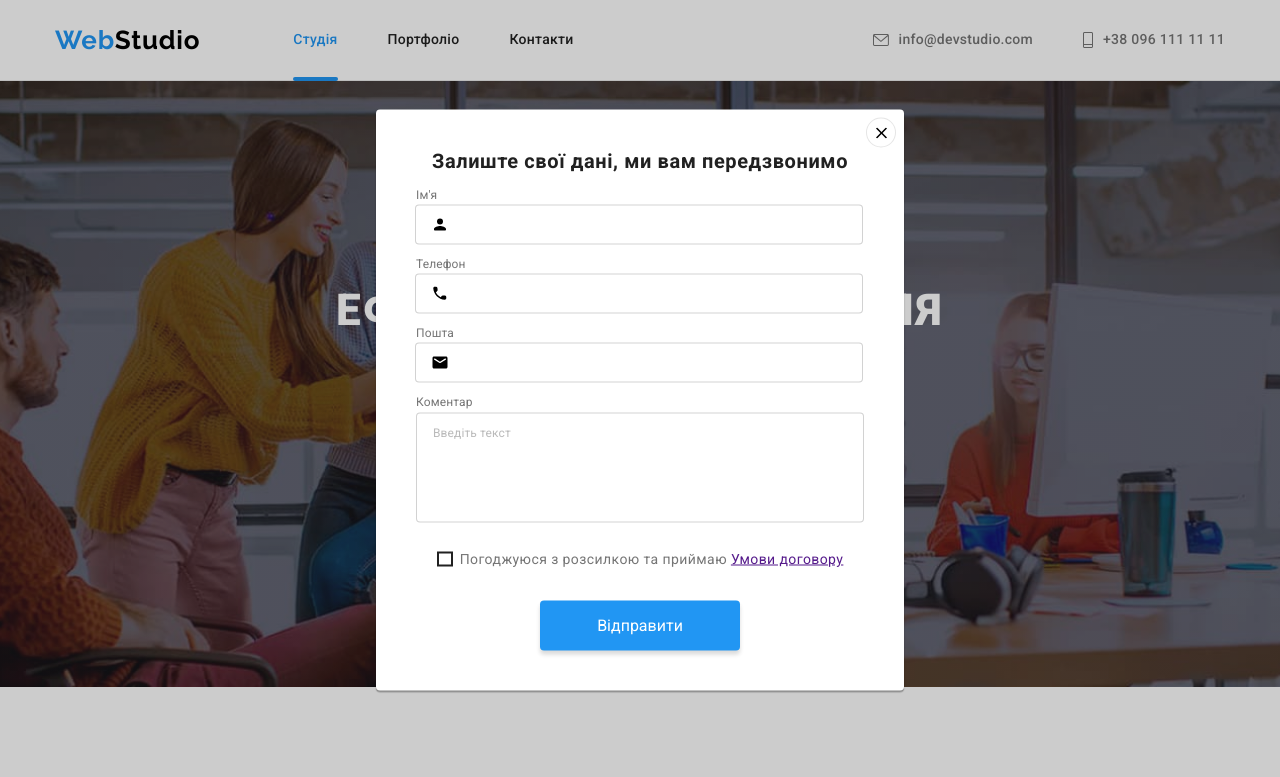
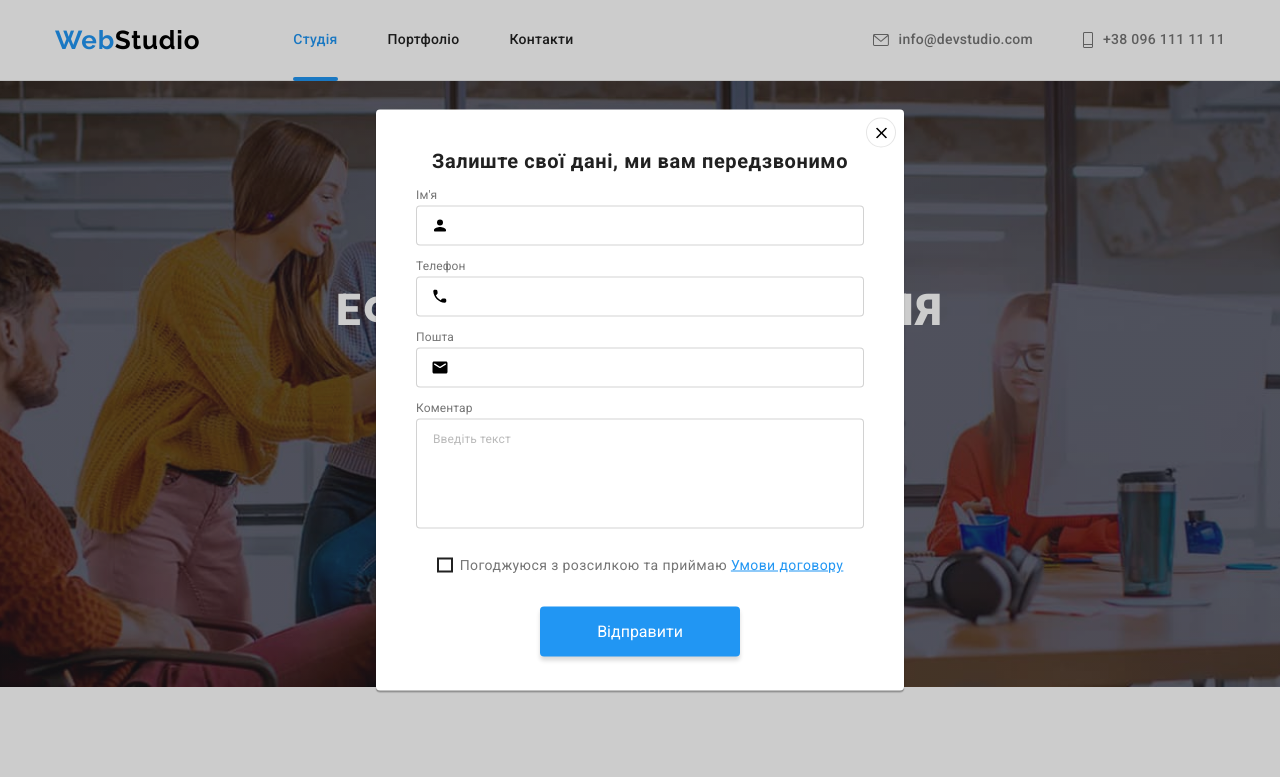
Before and after one commit to IrinaDru/goit-markup-hw-06, a plain HTML site: page index.html in a window 1280 px wide. Both pictures are taken after a click on the button "Замовити послугу". Shown: the top 777 px of the page. Drawn offline with nearby package versions, Linux system fonts and the light colour scheme.

Commit message:
Виправляє помилки по дз

```diff
--- a/css/styles.css
+++ b/css/styles.css
@@ -931,6 +931,10 @@ body {
         margin-right: 10px;
     }
 
+    .mail-footer-label {
+        margin-right: 12px;
+    }
+
     .mail-footer-label input {
         padding-top: 15px;
         padding-bottom: 15px;
@@ -939,7 +943,7 @@ body {
         height: 50px;
 
         background-color: inherit;
-        margin-right: 12px;
+
         border: 1px solid rgba(255, 255, 255, 0.3);
         filter: drop-shadow(0px 4px 4px rgba(0, 0, 0, 0.15));
         border-radius: 4px;
@@ -969,7 +973,6 @@ body {
 
    .modal-text {
     color: #212121;
-
     font-weight: 700;
     font-size: 20px;
     line-height: 23px;
@@ -977,6 +980,16 @@ body {
     letter-spacing: 0.03em;
 
     margin-bottom: 12px;
+   }
+
+   .modal-form-element {
+
+    margin-bottom: 10px;
+   }
+
+   .modal-form-textarea {
+
+    margin-bottom: 20px;
    }
 
    .form-input {
@@ -995,9 +1008,8 @@ body {
    }
 
    .label-form {
-    display: inline-flex;
-    justify-content: center;
-    align-items: center;
+    display: inline-block;
+
     margin-bottom: 4px;
     font-weight: 400;
     font-size: 12px;
@@ -1005,19 +1017,22 @@ body {
     letter-spacing: 0.01em;
    }
 
-   .label-form:nth-last-child(-n+2) {
-    margin-bottom: 0;
+   .label-form-agree {
+    display: inline-flex;
+    align-items: center;
    }
+
 
    .input-icon input {
     min-height: 40px;
     padding-left: 42px;
-    margin: -1px;
+    padding-top: 0;
+    padding-bottom: 0;
+    padding-right: 0;
    }
 
    .input-icon {
     position: relative;
-    margin-bottom: 10px;
    }
 
    .user-name-icon {
@@ -1053,9 +1068,9 @@ body {
 
   .textarea-form {
     padding: 12px 16px;
-    margin-bottom: 20px;
+
     font-weight: 400;
-    font-size: 12px;
+    font-size: 16px;
     line-height: 14px;
     letter-spacing: 0.01em;
     outline: transparent;
@@ -1082,6 +1097,18 @@ body {
     margin-bottom: 30px;
    }
 
+   .agree-text {
+    color: var(--primary-text-color);
+    font-weight: 400;
+    font-size: 14px;
+    line-height: 24px;
+    letter-spacing: 0.03em;
+   }
+
+   .agree-text a {
+    color: var(--accent-color);
+   }
+
    .checkbox {
     /* -webkit-appearance: none;
     -moz-appearance: none;
@@ -1096,17 +1123,18 @@ body {
     overflow: hidden;
    }
 
-   .button--modal-form {
+   .button-modal-form {
     display: block;
     margin-left: auto;
     margin-right: auto;
-    min-width: 200px;
-    min-height: 50px;
+    width: 200px;
+    height: 50px;
     color: var(--hero-text-color);
     background-color: var(--accent-color);
     border: 0;
     box-shadow: 0px 4px 4px rgba(0, 0, 0, 0.15);
     border-radius: 4px;
+    cursor: pointer;
    }
 
    .button--modal-form:hover,
@@ -1134,10 +1162,3 @@ body {
     background-origin: border-box;
     background-image: url('../images/icon-check.svg');
    }
-
-   .agree-text {
-    font-weight: 400;
-    font-size: 14px;
-    line-height: 24px;
-    letter-spacing: 0.03em;
-   }
--- a/index.html
+++ b/index.html
@@ -482,6 +482,7 @@
             <p class="modal-text">Залиште свої дані, ми вам передзвонимо</p>
             <form class="modal-form">
 
+                <div class="modal-form-element">
                     <label class="label-form" for="user-name">Ім'я</label>
                     <div class="input-icon">
                         <input class="form-input" type="text" name="user-name" id="user-name" autofocus>
@@ -489,17 +490,19 @@
                         <use href="./images/icons.svg#icon-name"></use>
                         </svg>
                     </div>
+                </div>
 
-
+                <div class="modal-form-element">
                     <label class="label-form" for="user-tel">Телефон</label>
                     <div class="input-icon">
                         <input class="form-input" type="tel" name="user-tel" id="user-tel">
                         <svg class="user-name-icon" width="18" height="18">
                         <use href="./images/icons.svg#icon-phone"></use>
                         </svg>
-                         </div>
+                    </div>
+                </div>
 
-
+                <div class="modal-form-element">
                     <label class="label-form" for="user-email">Пошта</label>
                     <div class="input-icon">
                         <input class="form-input" type="email" name="user-email" id="user-email">
@@ -507,15 +510,17 @@
                         <use href="./images/icons.svg#icon-email"></use>
                         </svg>
                     </div>
+                </div>
 
+                <div class="modal-form-textarea">
                     <label class="label-form" for="user-comment">Коментар</label>
                     <textarea class="textarea-form" name="comment" id="user-comment" rows="6" placeholder="Введіть текст"></textarea>
-
+                </div>
 
 
 
                     <div class="agree-form">
-                        <label class="label-form">
+                        <label class="label-form-agree">
                         <input class="checkbox" type="checkbox" name="agree" value="agree">
                     <span class="icon-checkbox"></span>
                         </label>
@@ -523,7 +528,7 @@
                     </div>
 
 
-                    <button class="button--modal-form" type="submit">Відправити</button>
+                    <button class="button-modal-form" type="submit">Відправити</button>
 
 
             </form>
```
Also changed, not shown: portfolio.html (+20 -2 lines).
